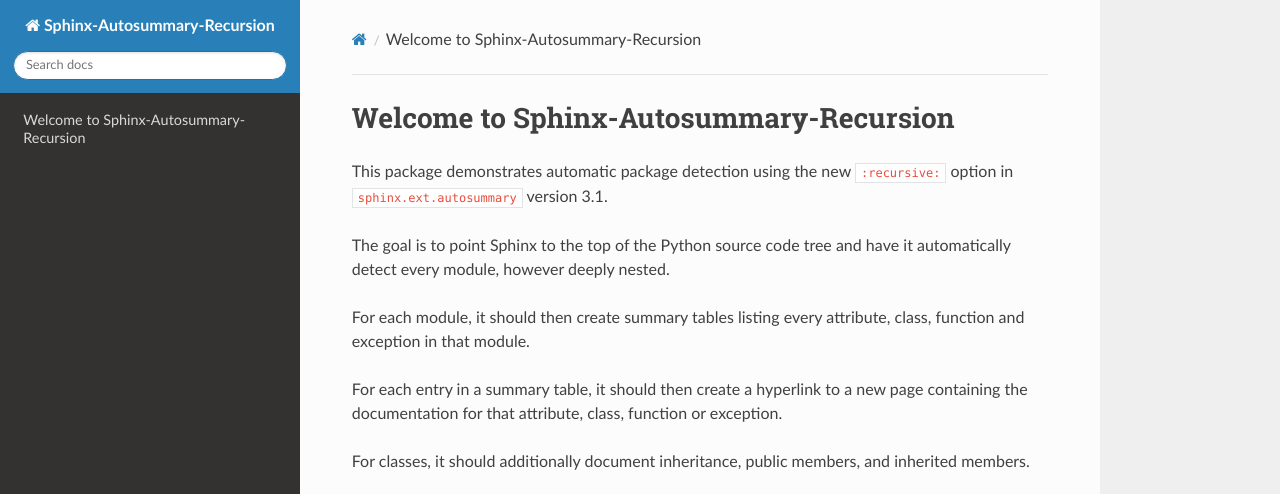
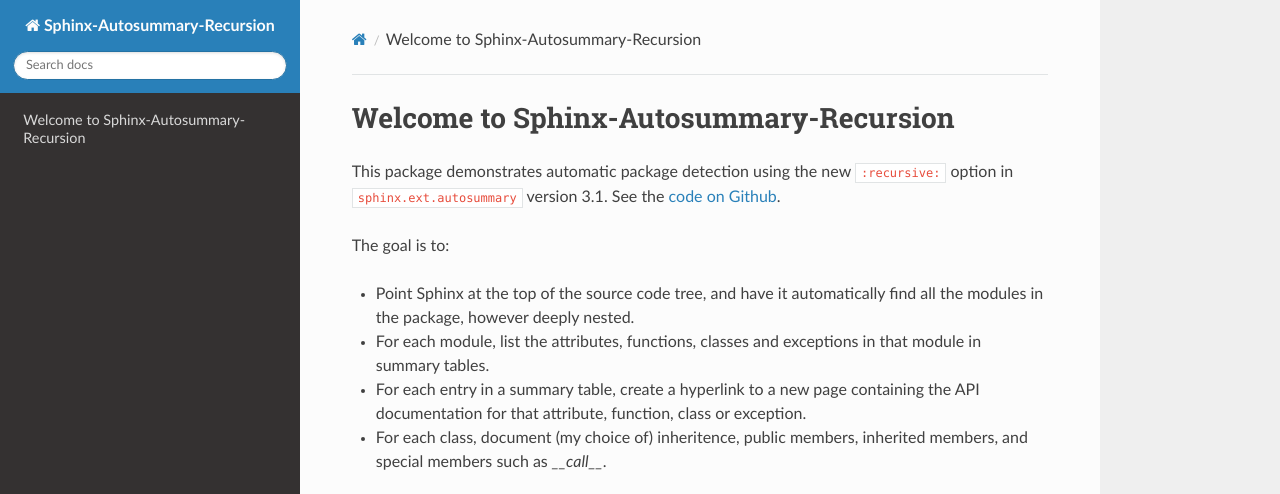
Before and after one commit to JamesALeedham/Sphinx-Autosummary-Recursion, a Sphinx documentation site: the page built from docs/source/index.rst, in a window 1280 px wide, cut to the strip 0-494 px from the top of the page. Built offline with Sphinx 7.4.7 and the Read the Docs theme 2.0.0, drawn with Linux system fonts in a browser that asks for light colours.

Commit message:
Added a bit more explanation

```diff
--- a/docs/requirements.txt
+++ b/docs/requirements.txt
@@ -1,3 +1,3 @@
 sphinx==3.1.1
-sphinx-rtd-theme
+sphinx-rtd-theme==0.5.0
 sphinx-autodoc-typehints
--- a/docs/source/index.rst
+++ b/docs/source/index.rst
@@ -2,18 +2,14 @@
 =======================================
 
 This package demonstrates automatic package detection using the new ``:recursive:`` option
-in ``sphinx.ext.autosummary`` version 3.1.
+in ``sphinx.ext.autosummary`` version 3.1. See the `code on Github <https://github.com/JamesALeedham/Sphinx-Autosummary-Recursion>`_.
 
-The goal is to point Sphinx to the top of the Python source code tree and have it automatically detect
-every module, however deeply nested.
+The goal is to:
 
-For each module, it should then create summary tables listing every attribute, class, function
-and exception in that module.
-
-For each entry in a summary table, it should then create a hyperlink to a new page containing the
-documentation for that attribute, class, function or exception.
-
-For classes, it should additionally document inheritance, public members, and inherited members.
+* Point Sphinx at the top of the source code tree, and have it automatically find all the modules in the package, however deeply nested.
+* For each module, list the attributes, functions, classes and exceptions in that module in summary tables.
+* For each entry in a summary table, create a hyperlink to a new page containing the API documentation for that attribute, function, class or exception.
+* For each class, document (my choice of) inheritence, public members, inherited members, and special members such as `__call__`.
 
 .. autosummary::
    :toctree: _autosummary
```
Also changed, not shown: README.md (+16 -5 lines), 1 other file.
